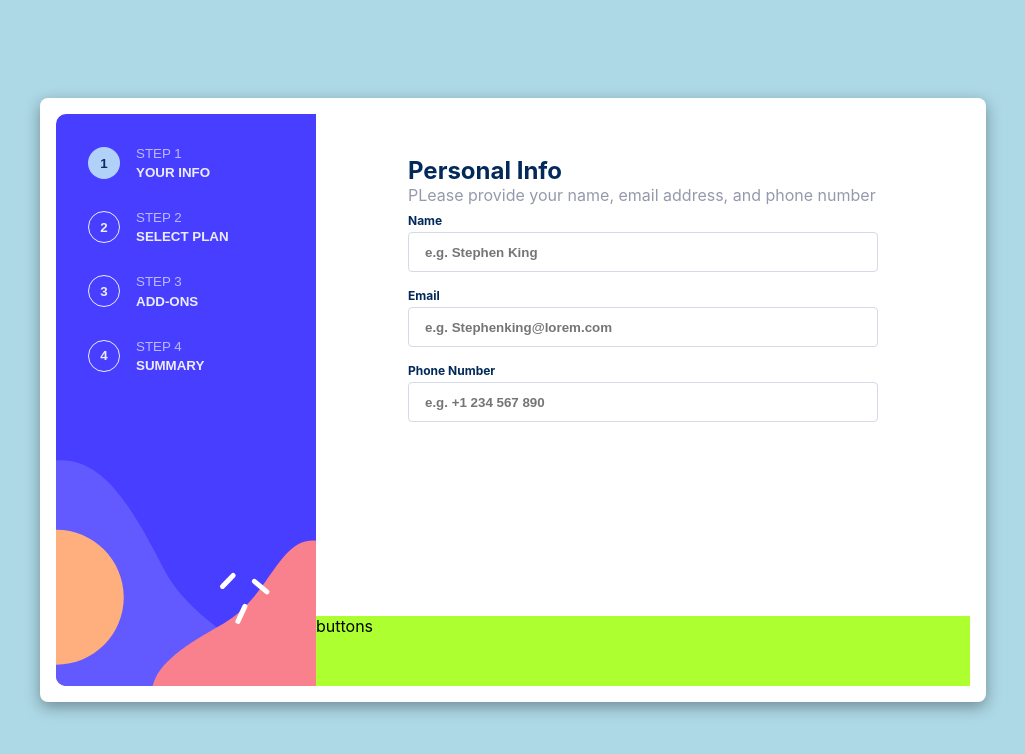
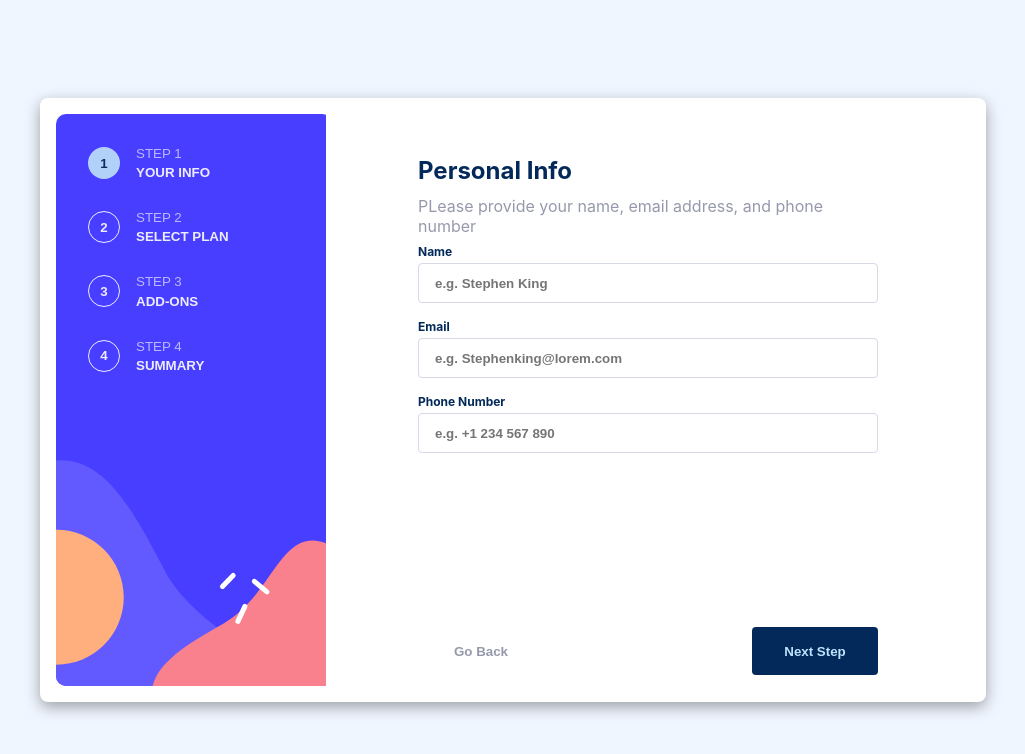
Before and after one commit to ArielGalvez/multi-step-form, a React (Create React App) app: page / in a window 1280 px wide. Shown: the top 754 px of the page, without its empty margins (127-1152 px from the left). Built offline with nearby package versions, Linux system fonts and the light colour scheme.

Commit message:
add actions colors

```diff
--- a/src/App.css
+++ b/src/App.css
@@ -1,13 +1,11 @@
 .App {
   width: 100%;
   height: 100%;
+  background-color: var(--Magnolia);
 }
 
 @media only screen and (min-width: 600px) {
-  /* mobile */
-  body {
-    background-color: lightblue;
-  }
+  /* desktop */
   .App {
     display: flex;
     justify-content: center;
--- /dev/null
+++ b/src/components/Button/Button.tsx
@@ -0,0 +1,18 @@
+import React, { FC, ReactNode } from "react";
+import "./styles.css";
+
+type ButtonProps = {
+  text: string;
+  type: 'primary' | 'secondary';
+};
+
+const Button: FC<ButtonProps> = (props) => {
+  const { text, type } = props;
+  return (
+    <button className={`button ${type}`}>
+      {text}
+    </button>
+  );
+};
+
+export default Button;
--- /dev/null
+++ b/src/components/Button/styles.css
@@ -0,0 +1,18 @@
+.button {
+  min-width: 126px;
+  height: 48px;
+  border-radius: 4px;
+  border: none;
+  cursor: pointer;
+  font-weight: 700;
+}
+
+.button.primary {
+  color: var(--Light-blue);
+  background-color: var(--Marine-blue);
+}
+
+.button.secondary {
+  color: var(--Cool-gray);
+  background-color: white;
+}
--- a/src/components/Form/styles.css
+++ b/src/components/Form/styles.css
@@ -1,5 +1,6 @@
 .form__title {
   color: var(--Marine-blue);
+  height: 2.5rem;
 }
 
 .form__description {
--- a/src/components/Layout/Layout.tsx
+++ b/src/components/Layout/Layout.tsx
@@ -1,4 +1,5 @@
 import React, { FC } from "react";
+import Button from "../Button/Button";
 import PersonalInfo from "../PersonalInfo/PersonalInfo";
 import Steps from "../Steps/Steps";
 import "./styles.css";
@@ -14,7 +15,12 @@ const Layout: FC = () => {
           <PersonalInfo />
         </div>
       </section>
-      <section className="buttons">buttons</section>
+      <section className="actions">
+        <div className="buttons">
+          <Button text="Go Back" type="secondary" />
+          <Button text="Next Step" type="primary" />
+        </div>
+      </section>
     </div>
   );
 };
--- a/src/components/Layout/styles.css
+++ b/src/components/Layout/styles.css
@@ -20,15 +20,23 @@
   width: 340px;
   left: 50%;
   transform: translateX(-50%);
-  top: -70px;
   padding: 34px 24px;
   box-shadow: rgba(0, 0, 0, 0.35) 0px 5px 15px;
   border-radius: 8px;
-  top: -76px;
+  top: -70px;
+}
+
+.actions {
+  display: flex;
+  background-color: var(--White);
 }
 
 .buttons {
-  background-color: greenyellow;
+  width: 340px;
+  margin: auto;
+  display: flex;
+  justify-content: space-between;
+  align-items: center;
 }
 
 
@@ -43,7 +51,7 @@
     grid-template-areas:
     "nav content"
     "nav actions";
-    grid-template-columns: 260px 1fr;
+    grid-template-columns: 270px 1fr;
     grid-template-rows: 1fr 70px;
 
   }
@@ -69,7 +77,13 @@
     padding: 42px 92px;
   }
 
+  .actions {
+    grid-area: actions;
+    background-color: inherit;
+  }
+
   .buttons {
-    grid-area: actions;
+    width: 100%;
+    padding: 0 92px;
   }
 }
--- a/src/components/StepButton/styles.css
+++ b/src/components/StepButton/styles.css
@@ -23,9 +23,9 @@
 .step_button__button:hover {
   opacity: 1;
 }
-.step_button__button:hover .step_button__number{
+/* .step_button__button:hover .step_button__number{
   box-shadow: rgba(0, 0, 0, 0.35) 0px 5px 15px;
-}
+} */
 
 .step_button__number {
   border-radius: 50%;
--- a/src/index.css
+++ b/src/index.css
@@ -1,3 +1,9 @@
+* {
+  padding: 0;
+  margin: 0;
+  box-sizing: border-box;
+}
+
 #root {
   width: 100vw;
   height: 100vh;
@@ -19,12 +25,6 @@
 --White: hsl(0, 0%, 100%);
 }
 
-* {
-  padding: 0;
-  margin: 0;
-  box-sizing: border-box;
-}
-
 body {
   margin: 0;
   font-family: -apple-system, BlinkMacSystemFont, 'Segoe UI', 'Roboto', 'Oxygen',
```
